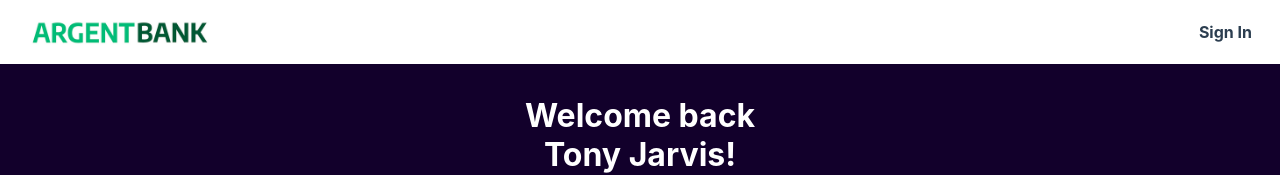
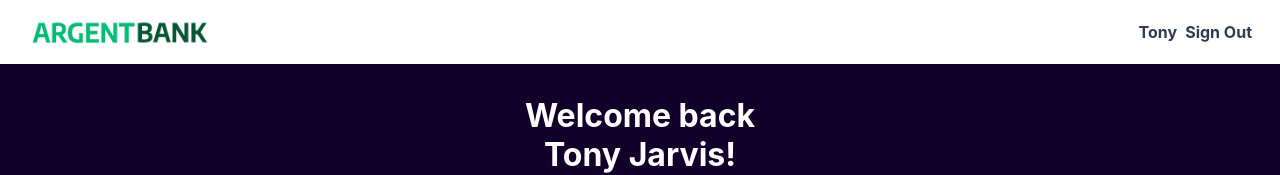
Before and after one commit to ShemoMFR/P13_bank, a React (Create React App) app in the folder frontend/: page /user in a window 1280 px wide. Shown: the top 175 px of the page. Built offline with nearby package versions, Linux system fonts and the light colour scheme; the HTML template or start-up script is replaced by a standard one.

Commit message:
navbar dynamique ok

```diff
--- a/frontend/package.json
+++ b/frontend/package.json
@@ -8,6 +8,7 @@
     "@testing-library/user-event": "^13.5.0",
     "react": "^17.0.2",
     "react-dom": "^17.0.2",
+    "react-router-dom": "^6.2.1",
     "react-scripts": "5.0.0",
     "web-vitals": "^2.1.3"
   },
--- a/frontend/src/App.js
+++ b/frontend/src/App.js
@@ -2,9 +2,9 @@
 import Home from './pages/Home/Home';
 import Signin from './pages/Signin/Signin';
 import User from './pages/User/User';
+import { BrowserRouter,Routes, Route } from "react-router-dom";
 
 /* Components */
-import NavBar from './components/NavBar/NavBar';
 import Footer from './components/Footer/Footer';
 
 /* CSS */
@@ -13,11 +13,14 @@ import './App.css';
 function App() {
     return (
         <div className="App">
-            <NavBar />
-            <div style={{flex: '1'}}>
-                <User />
-            </div>
-            <Footer />
+            <BrowserRouter>
+                <Routes>
+                    <Route path="/" element={<Home />} />
+                    <Route path="/signin" element={<Signin />} />
+                    <Route path="/user" element={<User />} />
+                </Routes>
+                <Footer />
+            </BrowserRouter>
         </div>
     );
 }
--- a/frontend/src/components/NavBar/NavBar.jsx
+++ b/frontend/src/components/NavBar/NavBar.jsx
@@ -1,26 +1,42 @@
 /* Librairies */
 import React from 'react';
+import { Link } from "react-router-dom";
 
 /* CSS */
 import './NavBar.css';
 import '../../style.css';
 
-const NavBar = () => {
+const NavBar = (props) => {
+
+  const connexion = props.page === 'user' ?
+      <div>
+        <Link to='/User' class="main-nav-item" href="./user.html">
+          <i class="fa fa-user-circle"></i>
+          Tony
+        </Link>
+        <Link class="main-nav-item" to='/'>
+          <i class="fa fa-sign-out"></i>
+          Sign Out
+        </Link>
+      </div>
+      :
+      <Link to='/Signin' className="main-nav-item" >
+        <i className="fa fa-user-circle" style={{marginRight: '5px'}}></i>
+        Sign In
+      </Link>
+
   return (
     <nav className="main-nav">
-        <a className="main-nav-logo" href="./index.html">
+        <Link to='/' className="main-nav-logo">
             <img
             className="main-nav-logo-image"
             src="./img/argentBankLogo.png"
             alt="Argent Bank Logo"
             />
             <h1 className="sr-only">Argent Bank</h1>
-        </a>
+        </Link>
         <div>
-            <a className="main-nav-item" href="./sign-in.html">
-                <i className="fa fa-user-circle" style={{marginRight: '5px'}}></i>
-            Sign In
-            </a>
+            {connexion}
         </div>
     </nav>
   )
--- a/frontend/src/pages/Home/Home.css
+++ b/frontend/src/pages/Home/Home.css
@@ -1,4 +1,4 @@
-.main {
+.container {
     flex: 1;
 }
 
--- a/frontend/src/pages/Home/Home.jsx
+++ b/frontend/src/pages/Home/Home.jsx
@@ -1,5 +1,8 @@
 /* Librairies */
 import React from 'react';
+
+/* component */
+import NavBar from '../../components/NavBar/NavBar'
 
 /* CSS */
 import './Home.css';
@@ -7,7 +10,9 @@ import '../../style.css';
 
 const Home = () => {
     return (
-        <div className='main'>
+        <React.Fragment>
+            <NavBar page='Home' />
+            <div className='container'>
                 <div className="hero">
                     <section className="hero-content">
                         <h2 className="sr-only">Promoted Content</h2>
@@ -52,6 +57,7 @@ const Home = () => {
                 </div>
             </section>
             </div>
+        </React.Fragment>
     )
 
 };
--- a/frontend/src/pages/Signin/Signin.jsx
+++ b/frontend/src/pages/Signin/Signin.jsx
@@ -1,5 +1,9 @@
 /* Librairies */
 import React from 'react';
+import { Link } from "react-router-dom";
+
+/* component */
+import NavBar from '../../components/NavBar/NavBar'
 
 /* CSS */
 import './Signin.css';
@@ -7,6 +11,8 @@ import '../../style.css';
 
 const Signin = () => {
     return (
+        <React.Fragment>
+            <NavBar page='Signin' />
             <main className="main bg-dark">
                 <section className="sign-in-content">
                     <i className="fa fa-user-circle" style={{marginRight: '5px'}}></i>
@@ -23,10 +29,11 @@ const Signin = () => {
                         <div className="input-remember">
                             <input type="checkbox" id="remember-me" /><label htmlFor="remember-me">Remember me</label>
                         </div>
-                    <a href="./user.html" className="sign-in-button">Sign In</a>
+                        <Link to='/User' className="sign-in-button">Sign In</Link>
                     </form>
                 </section>
             </main>
+        </React.Fragment>
     )
 };
 
--- a/frontend/src/pages/User/User.jsx
+++ b/frontend/src/pages/User/User.jsx
@@ -1,5 +1,8 @@
 /* Librairies */
 import React from 'react';
+
+/* components */
+import NavBar from '../../components/NavBar/NavBar'
 
 /* CSS */
 import './User.css';
@@ -7,6 +10,8 @@ import '../../style.css';
 
 const User = () => {
     return (
+        <React.Fragment>
+            <NavBar page='user' />
             <main className="main bg-dark">
                 <div className="header">
                     <h1 style={{marginBottom: '10px'}}>Welcome back<br />Tony Jarvis!</h1>
@@ -44,6 +49,7 @@ const User = () => {
                     </div>
                 </section>
             </main>
+        </React.Fragment>
     )
 }
 
```
Also changed, not shown: 1 other file (tests, documents, lock files or other folders). Lines whose indentation alone changed are shown as unchanged.
